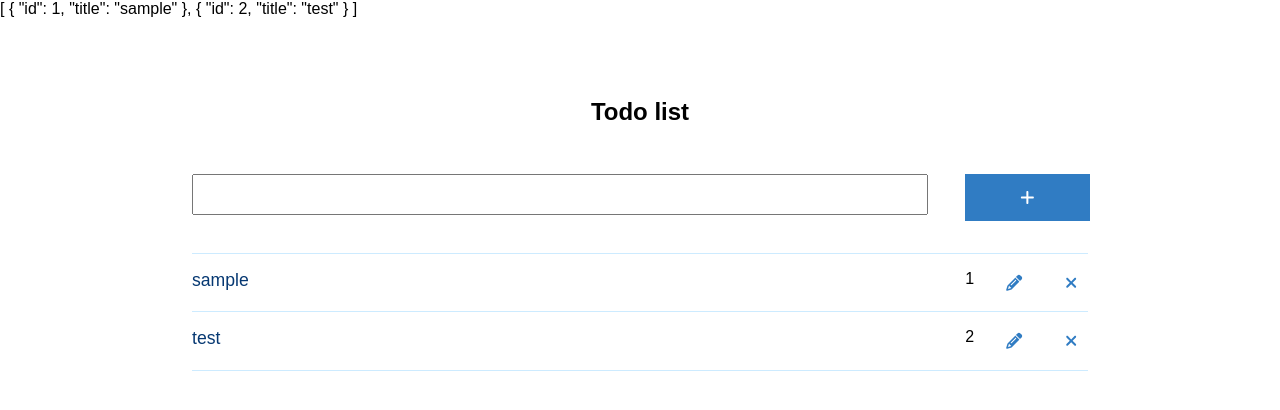
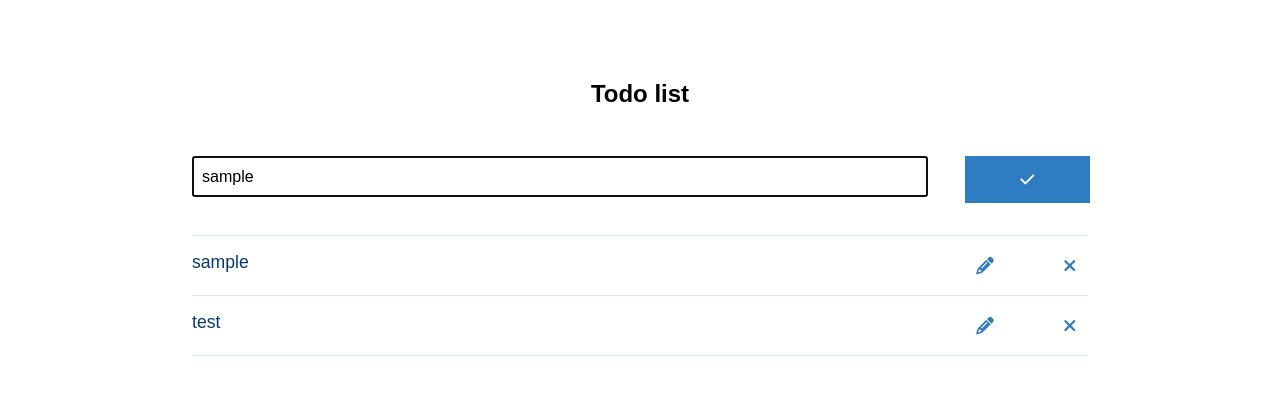
Before and after one commit to glory-arisah/Vue-todo-app, a Vue app: page / in a window 1280 px wide. Both pictures are taken after a click on the icon 1013 px from the left and 282 px from the top of the page. Shown: the top 410 px of the page. Built offline with nearby package versions, Linux system fonts and the light colour scheme.

Commit message:
user can update their todo items corrected a setup step in the README.md

```diff
--- a/src/App.vue
+++ b/src/App.vue
@@ -1,25 +1,44 @@
 <template>
   <p v-if="errorStatus">Please input a value</p>
-    {{ todos }}
   <h2>Todo list</h2>
   <section class="main-section">
     <!-- input field to add a todo item -->
     <section class="input">
-        <form @submit="addTodo($event)">
+      <form @submit="method === 'add' ? addTodo($event) : updateTodo($event)">
         <input type="text" v-model="todoName" />
       </form>
       <p></p>
-        <font-awesome-icon :icon="['fas', 'fa-plus']" class="plus-icon" @click="addTodo" />
+      <template v-if="method === 'add'">
+        <font-awesome-icon
+          :icon="['fas', 'fa-plus']"
+          class="plus-icon"
+          @click="addTodo"
+        />
+      </template>
+      <template v-else-if="method === 'update'">
+        <font-awesome-icon
+          :icon="['fas', 'fa-check']"
+          class="plus-icon"
+          @click="updateTodo"
+        />
+      </template>
     </section>
     <!-- list of all items -->
     <section class="all-todos">
-        <section v-for="todo in todos" :key=todo.id class="todos">
+      <section v-for="todo in todos" :key="todo.id" class="todos">
         <p class="todo">{{ todo.title }}</p>
         <p></p>
         <div class="action-btns">
-            {{todo.id}}
-            <font-awesome-icon :icon="['fas', 'fa-pencil']" class="btn" />
-            <font-awesome-icon :icon="['fas', 'fa-times']" class="btn" @click="deleteTodo(todo.id)" />
+          <font-awesome-icon
+            :icon="['fas', 'fa-pencil']"
+            class="btn"
+            @click="editTodo(todo.id)"
+          />
+          <font-awesome-icon
+            :icon="['fas', 'fa-times']"
+            class="btn"
+            @click="deleteTodo(todo.id)"
+          />
         </div>
       </section>
     </section>
@@ -37,32 +56,61 @@ export default {
       todos: [
         {
           id: 1,
-          title: "sample"
+          title: "sample",
         },
         {
           id: 2,
-          title: "test"
-        }],
+          title: "test",
+        },
+      ],
       todoName: "",
       errorStatus: false,
+      method: "add",
+      itemIndex: 0,
     };
   },
   methods: {
+    // add an item to the todo list
     addTodo(event) {
       event.preventDefault();
+      this.method = "add";
       if (this.todoName) {
         this.todos.push({ id: this.id, title: this.todoName });
-        this.id += 1
+        this.id += 1;
         this.todoName = "";
       } else {
         setTimeout(() => (this.errorStatus = true), 500);
         setTimeout(() => (this.errorStatus = false), 3000);
       }
     },
-
+    // delete a todo item
     deleteTodo(id) {
-      this.todos = this.todos.filter(todo => todo.id !== id)
+      this.itemIndex = id;
+      this.todos = this.todos.filter((todo) => todo.id !== id);
+    },
+    // edit todo item
+    editTodo(id) {
+      this.itemIndex = id;
+      let todo = this.todos.find((todo) => todo.id === id);
+      document.querySelector('input').focus();
+      this.todoName = todo.title;
+      this.method = "update";
+    },
+    // update todo item
+    updateTodo(event) {
+      event.preventDefault();
+      let index = this.itemIndex;
+      this.method = "update";
+      this.todos = this.todos.map((todo) => {
+        if (todo.id === index) {
+          todo.title = this.todoName;
         }
+        return todo;
+      });
+      this.todoName = "";
+      this.method = "add";
+      this.itemIndex = 0;
+    },
   },
 };
 </script>
@@ -81,17 +129,18 @@ export default {
   color: #2c3e50;
   margin-top: 60px;
 } */
-@import url('https://fonts.googleapis.com/css2?family=Montserrat:wght@200;300&display=swap');
+@import url("https://fonts.googleapis.com/css2?family=Montserrat:wght@200;300&display=swap");
 
 :root {
   --grid-layout: 6fr 0.3fr 1fr;
+  --clr-blue-darker: #063872;
+  --clr-blue-dark: #045cad;
   --clr-blue-light: #307cc3;
-  --clr-blue-dark: #045cad;
   --clr-blue-lighter: #cdebff;
-  --clr-blue-darker: #063872;
 }
+
 body {
-  font-family: 'Montserrat', sans-serif;
+  font-family: "Montserrat", sans-serif;
 }
 /* heading */
 h2 {
@@ -117,17 +166,17 @@ h2 {
 }
 /* input field */
 .input input {
-  padding-block: .6rem;
+  padding-block: 0.6rem;
   width: 100%;
-  padding-inline: .5rem;
-  font-size: 1.0rem;
-  font-family: 'Montserrat', sans-serif;
+  padding-inline: 0.5rem;
+  font-size: 1rem;
+  font-family: "Montserrat", sans-serif;
 }
 
 /* plus icon for adding todo */
 .plus-icon {
   font-size: 1rem;
-  padding-block: .9rem;
+  padding-block: 0.9rem;
   border: 1px solid var(--clr-blue-light);
   background-color: var(--clr-blue-light);
   color: white;
@@ -164,9 +213,10 @@ h2 {
   justify-content: space-between;
 }
 .btn {
-  padding: .3rem .7rem;
+  padding: 0.3rem 0.7rem;
   color: var(--clr-blue-light);
   cursor: pointer;
+  font-size: 1.1rem;
 }
 .btn:hover {
   color: var(--clr-blue-dark);
--- a/src/main.js
+++ b/src/main.js
@@ -8,10 +8,10 @@ import { library } from '@fortawesome/fontawesome-svg-core'
 import { FontAwesomeIcon } from '@fortawesome/vue-fontawesome'
 
 /* import specific icons */
-import { faUserSecret, faPlus, faPencil, faTimes } from '@fortawesome/free-solid-svg-icons'
+import { faUserSecret, faPlus, faPencil, faTimes, faCheck } from '@fortawesome/free-solid-svg-icons'
 
 /* add icons to the library */
-library.add(faUserSecret, faPlus, faPencil, faTimes)
+library.add(faUserSecret, faPlus, faPencil, faTimes, faCheck)
 
 createApp(App)
   .component("font-awesome-icon", FontAwesomeIcon)
```
Also changed, not shown: 1 other file (tests, documents, lock files or other folders). Lines whose indentation alone changed are shown as unchanged.
